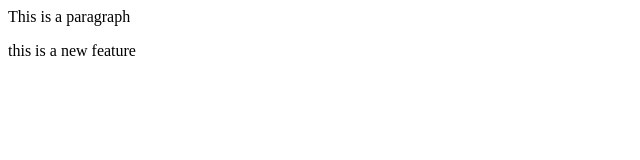
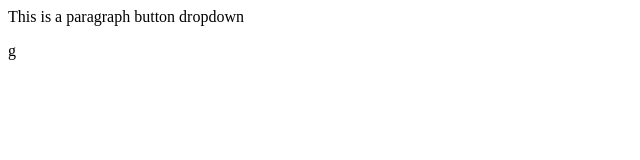
Before and after one commit to hasibul14/localrepo, a plain HTML site: page index.html in a window 1280 px wide. Shown: the whole page, without its empty margins (0-640 px from the left). Drawn offline with Linux system fonts and the light colour scheme.

Commit message:
dropdown

```diff
--- a/index.html
+++ b/index.html
@@ -1,2 +1 @@
-<p>This is a paragraph</p>
-<p>this is a new feature</p>
+<p>This is a paragraph button dropdown</p>g
```
